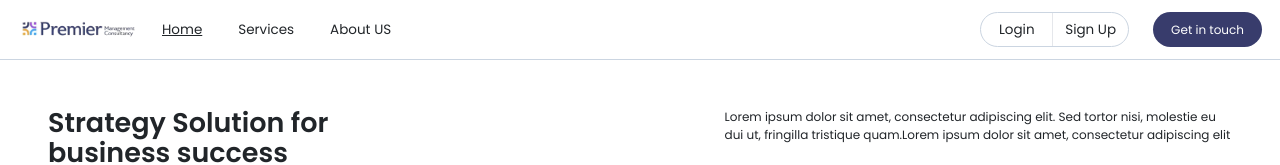
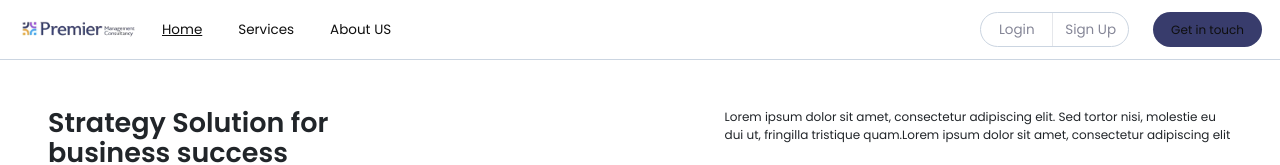
Before and after one commit to muaz2522/premier-management-company-admin, a React (Vite) app: page / in a window 1280 px wide. Shown: the top 165 px of the page. Built offline with nearby package versions, Linux system fonts and the light colour scheme.

Commit message:
dev edited

```diff
--- a/src/components/Header/NavButton.jsx
+++ b/src/components/Header/NavButton.jsx
@@ -5,8 +5,8 @@ function NavButton() {
     return (
         <div className="flex sm:flex-row custom-min:flex-col custom-min:gap-4 md:gap-8 custom-min:mt-8 sm:mt-0 ">
             <button className="sm:border sm:rounded-3xl custom-min:items-center sm:items-start flex custom-min:flex-col custom-min:gap-4 sm:gap-0 sm:flex-row border-slate-300">
-                <NavLink className={`hover:text-stone-700 sm:py-2 sm:px-4 custom-min:border custom-min:py-2 custom-min:px-8 custom-min:rounded-3xl sm:rounded-none sm:w-24 sm:border-0 sm:border-r `} to="/login">Login</NavLink>
-                <NavLink className={`hover:text-stone-700 sm:py-2 sm:px-4 custom-min:w-auto custom-min:border custom-min:py-2 custom-min:px-8 custom-min:rounded-3xl sm:rounded-none sm:border-0  `} to="/signUp">Sign Up</NavLink>
+                <NavLink className={`hover:text-stone-700 text-text-color sm:py-2 sm:px-4 custom-min:border custom-min:py-2 custom-min:px-8 custom-min:rounded-3xl sm:rounded-none sm:w-24 sm:border-0 sm:border-r `} to="/login">Login</NavLink>
+                <NavLink className={`hover:text-stone-700 text-text-color sm:py-2 sm:px-4 custom-min:w-auto custom-min:border custom-min:py-2 custom-min:px-8 custom-min:rounded-3xl sm:rounded-none sm:border-0  `} to="/signUp">Sign Up</NavLink>
             </button>
             <ButtonLink link="/contact" text="Get in touch" className="py-2 px-4" />
         </div>
--- a/src/components/login/Menu.jsx
+++ b/src/components/login/Menu.jsx
@@ -2,10 +2,10 @@ import { NavLink } from "react-router-dom"
 
 function Menu() {
     return (
-        <menu className="flex  sm:gap-4 md:gap-12 custom-min:flex-col sm:flex-row custom-min:gap-4 custom-min:items-center">
+        <menu className="flex sm:gap-4 md:gap-12 custom-min:flex-col sm:flex-row custom-min:gap-4  custom-min:items-center">
           <NavLink
             className={({ isActive }) =>
-              `hover:text-stone-700 ${isActive ? "underline-offset-1 underline" : ""}`
+              `hover:text-stone-700 text-nav-color ${isActive ? "underline-offset-1 underline" : ""}`
             }
             to="/"
           >
@@ -14,7 +14,7 @@ function Menu() {
 
           <NavLink
             className={({ isActive }) =>
-              `hover:text-stone-700 ${isActive ? "underline-offset-1 underline" : ""}`
+              `hover:text-stone-700 text-nav-color ${isActive ? "underline-offset-1 underline" : ""}`
             }
             to="/services"
           >
@@ -22,7 +22,7 @@ function Menu() {
           </NavLink>
           <NavLink
             className={({ isActive }) =>
-              `hover:text-stone-700 ${isActive ? "underline-offset-1 underline" : ""}`
+              `hover:text-stone-700  text-nav-color${isActive ? "underline-offset-1 underline" : ""}`
             }
             to="/about"
           >
--- a/src/ui/Button.jsx
+++ b/src/ui/Button.jsx
@@ -1,6 +1,6 @@
 function Button({children,className}) {
     return (
-        <button className={`text-white rounded-3xl text-base ${className}`} style={{backgroundColor:"var(--color-base)"}}>{children}</button>
+        <button className={`text-white rounded-3xl text-base bg-base-color ${className}`}>{children}</button>
     )
 }
 
--- a/src/ui/ButtonLink.jsx
+++ b/src/ui/ButtonLink.jsx
@@ -2,7 +2,7 @@ import { NavLink } from "react-router-dom"
 
 function ButtonLink({ text, link, className, color = "base-color", classLink }) {
     return (
-        <button className={`text-white text-base rounded-3xl ${className} bg-${color}`} ><NavLink to={link} className={`hover:text-slate-300 ${classLink} `}>{text}</NavLink></button>
+        <button className={`text-white text-base rounded-3xl ${className} bg-${color}`} ><NavLink to={link} className={`hover:text-slate-300 text-nav-color ${classLink} `}>{text}</NavLink></button>
     )
 }
 
--- a/tailwind.config.js
+++ b/tailwind.config.js
@@ -12,6 +12,7 @@ export default {
             },
             colors: {
                 'base-color': '#383C6C',
+                'nav-color': "#0F0F0F",
                 'text-color': '#858697',
                 'ground': "#E5E7F8",
                 'ground-color': '#F7F8FF',
```
